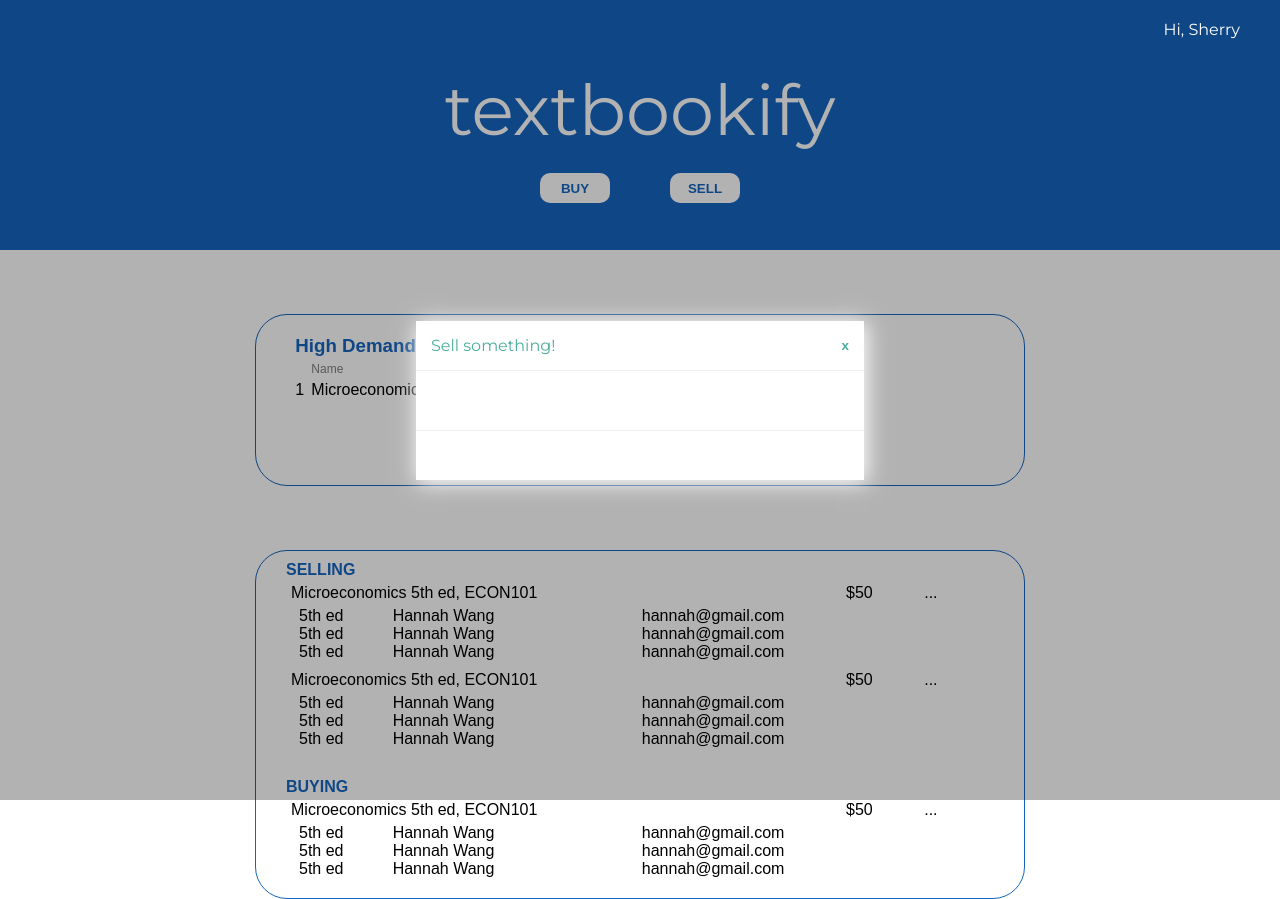
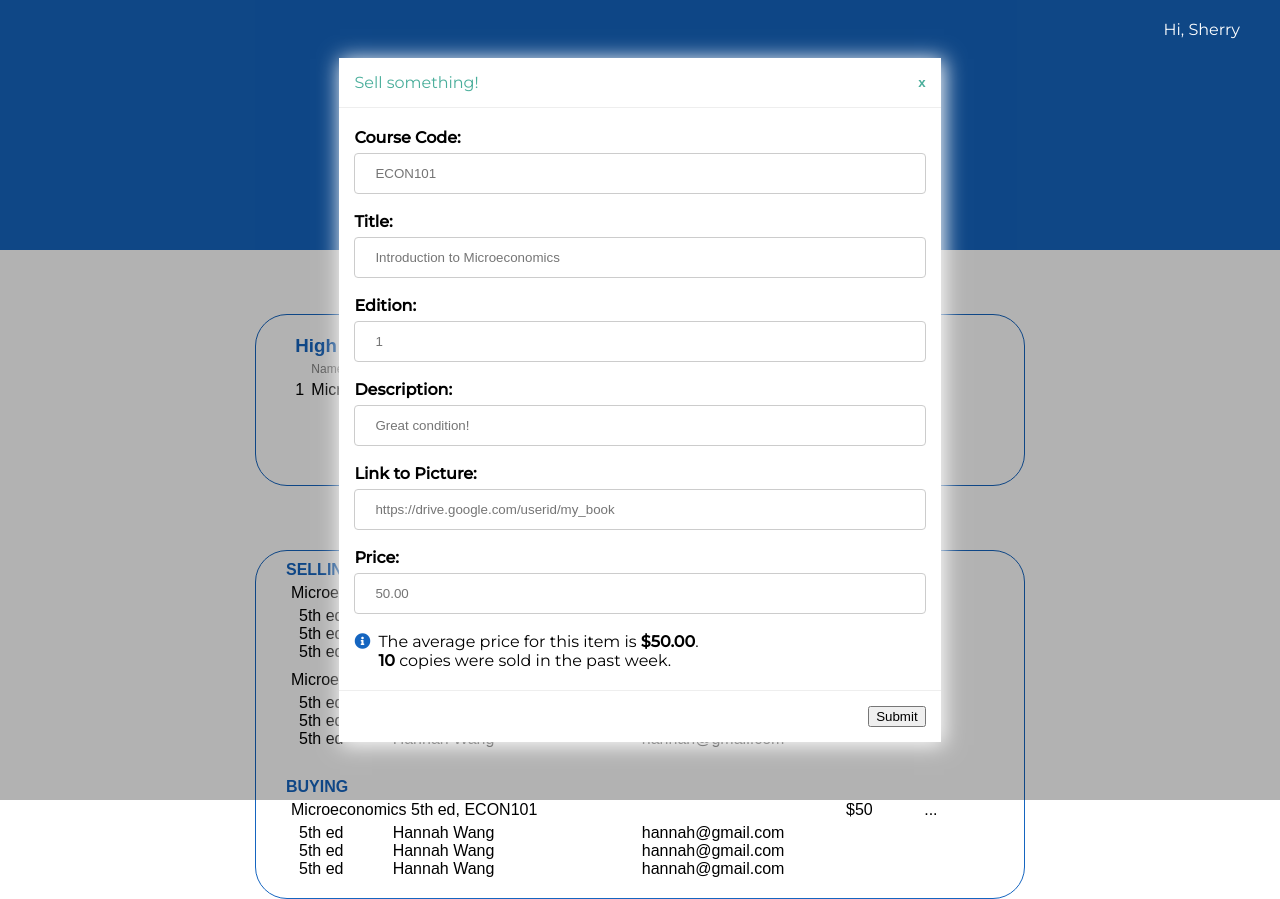
Before and after one commit to stevenw47/textbookify, a Vue app: page / in a window 1280 px wide. Both pictures are taken after a click on the button "SELL". Built offline with nearby package versions, Linux system fonts and the light colour scheme; no server answers; a web font is replaced by a local one.

Commit message:
Complete buy/sell modals

```diff
--- a/public/index.html
+++ b/public/index.html
@@ -5,6 +5,7 @@
     <meta http-equiv="X-UA-Compatible" content="IE=edge">
     <meta name="viewport" content="width=device-width,initial-scale=1.0">
     <link rel="icon" href="<%= BASE_URL %>favicon.ico">
+    <link rel="stylesheet" href="https://use.fontawesome.com/releases/v5.6.3/css/all.css" integrity="sha384-UHRtZLI+pbxtHCWp1t77Bi1L4ZtiqrqD80Kn4Z8NTSRyMA2Fd33n5dQ8lWUE00s/" crossorigin="anonymous">
     <title>Textbookify</title>
   </head>
   <body>
--- a/src/components/UserNavbar.vue
+++ b/src/components/UserNavbar.vue
@@ -1,35 +1,47 @@
 <template>
   <div class="user-navbar">
-    <div class="title">
-      textbookify
-    </div>
+    <div class="title">textbookify</div>
     <div class="nav-item">
-      <ActionModal
-        v-show="isBuyingItem"
-        v-on:close="closeBuyModal"
-      >
-        <template slot="header">
-          Buy something!
-        </template>
-        <template slot="body">
-          insert buy form
-        </template>
-        <template slot="footer">
-          submit
+      <ActionModal v-show="isBuyingItem" v-on:close="closeBuyModal">
+          <template slot="header">Buy something!</template>
+          <template slot="body">
+            <p>Course Code:</p>
+            <input id="course-code" v-model="courseCode" type="text" placeholder="ECON101">
+            <p>Title:</p>
+            <input id="title" v-model="title" type="text" placeholder="Introduction to Microeconomics">
+            <p>Edition:</p>
+            <input id="edition" v-model="edition" type="number" min="1" placeholder="1" value="1">
+            <p>Description:</p>
+            <input id="description" v-model="description" type="text" placeholder="Hardcovers preferred.">
+            <i class="fas fa-info-circle"></i><p class="analytics">The average price for this item is <strong>$50.00</strong>.</p>
+            <br>
+            <i class="fas fa-info-circle" style="color: white;"></i><p class="analytics"><strong>10</strong> copies were sold in the past week.</p>
+          </template>
+          <template slot="footer">
+           <button v-on:click="handleSubmit">Submit</button>
         </template>
       </ActionModal>
-      <ActionModal
-        v-show="isSellingItem"
-        v-on:close="closeSellModal"
-      >
-        <template slot="header">
-          Sell something!
-        </template>
+      <ActionModal v-show="isSellingItem" v-on:close="closeSellModal">
+        <template slot="header">Sell something!</template>
         <template slot="body">
-          insert sell form
-        </template>
+            <p>Course Code:</p>
+            <input id="course-code" v-model="courseCode" type="text" placeholder="ECON101">
+            <p>Title:</p>
+            <input id="title" v-model="title" type="text" placeholder="Introduction to Microeconomics">
+            <p>Edition:</p>
+            <input id="edition" v-model="edition" type="number" min="1" placeholder="1" value="">
+            <p>Description:</p>
+            <input id="description" v-model="description" type="text" placeholder="Great condition!">
+            <p>Link to Picture:</p>
+            <input id="picture" type="text" v-model="picture" placeholder="https://drive.google.com/userid/my_book">
+            <p>Price:</p>
+            <input id="price" v-model="price" type="number" min="0" placeholder="50.00" step="0.01" value="50.00">
+            <i class="fas fa-info-circle"></i><p class="analytics">The average price for this item is <strong>$50.00</strong>.</p>
+            <br>
+            <i class="fas fa-info-circle" style="color: white;"></i><p class="analytics"><strong>10</strong> copies were sold in the past week.</p>
+         </template>
         <template slot="footer">
-          submit
+          <button v-on:click="handleSubmit">Submit</button>
         </template>
       </ActionModal>
       <div class="buttons">
@@ -37,22 +49,28 @@
         <button class="action-btn" v-on:click="showSellModal">SELL</button>
       </div>
     </div>
-    <div class="profile">
-      Hi, Sherry
-    </div>
+    <div class="profile">Hi, Sherry</div>
   </div>
 </template>
 
 <script>
-import ActionModal from '@/components/ActionModal.vue';
+import ActionModal from "@/components/ActionModal.vue";
+import axios from "axios";
+
 export default {
   components: {
-    ActionModal,
+    ActionModal
   },
-  data: function () {
+  data: function() {
     return {
       isBuyingItem: false,
       isSellingItem: false,
+      courseCode: null,
+      title: null,
+      edition: null,
+      description: null,
+      picture: null,
+      price: null
     };
   },
   methods: {
@@ -68,7 +86,26 @@ export default {
     closeSellModal() {
       this.isSellingItem = false;
     },
-  },
+    handleSubmit() {
+      axios.post('http://localhost:3000/addition', {
+        course_code: this.courseCode,
+        title: this.title,
+        edition: this.edition,
+        description: this.description,
+        picture: this.picture,
+        price: this.price,
+        buy: this.isBuyingItem
+      }).then(res => console.log(res));
+      this.courseCode = null;
+      this.title = null;
+      this.edition = null;
+      this.description = null;
+      this.picture = null;
+      this.price = null;
+      if (this.isBuyingItem) this.closeBuyModal();
+      else this.closeSellModal();
+    }
+  }
 };
 </script>
 
@@ -126,4 +163,29 @@ export default {
   right: 40px;
   color: white;
 }
+
+.user-navbar p {
+  color: black;
+  font-weight: bold;
+}
+
+.user-navbar input {
+  width: 100%;
+  padding: 12px 20px;
+  margin: 6px 0 18px 0;
+  display: inline-block;
+  border: 1px solid #ccc;
+  border-radius: 4px;
+  box-sizing: border-box;
+}
+
+.user-navbar i {
+  color: #1565c0;
+}
+
+p.analytics {
+  display: inline;
+  padding: 0 8px;
+  font-weight: normal;
+}
 </style>
```
Also changed, not shown: 1 other file (tests, documents, lock files or other folders).
